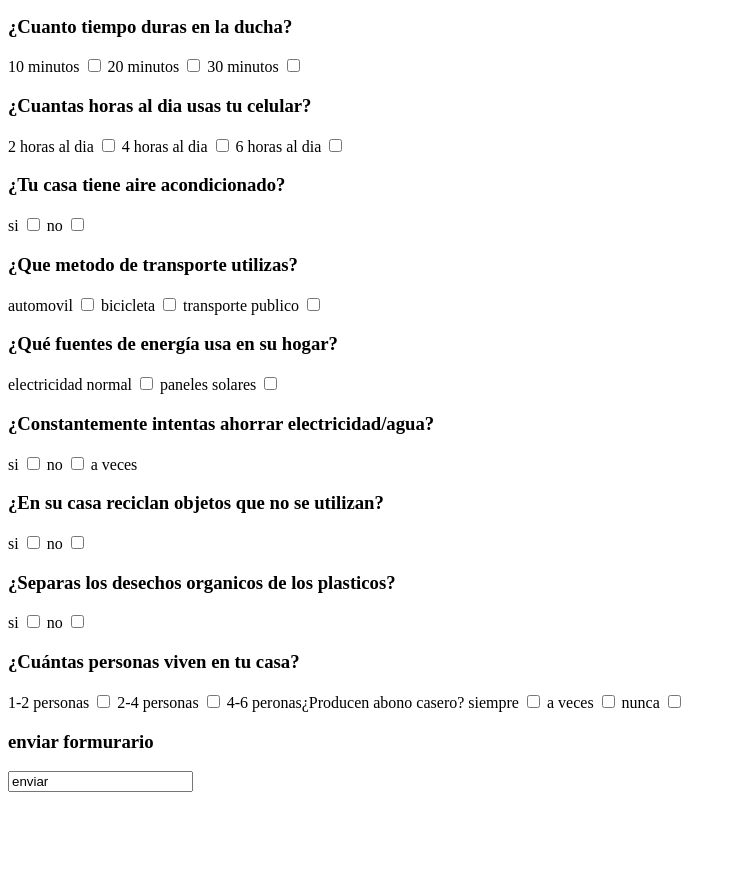
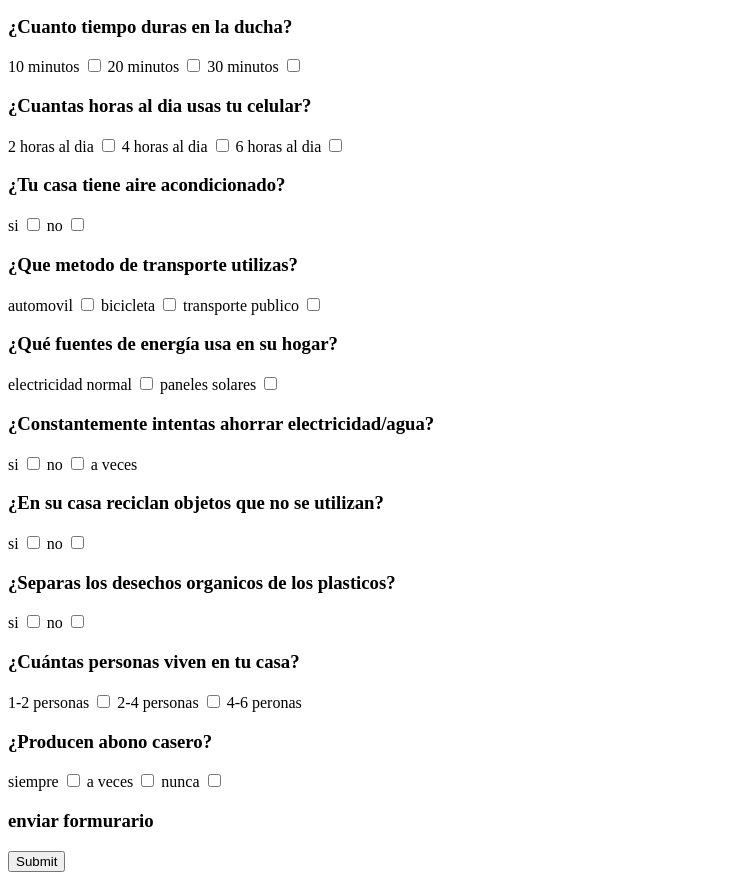
Before and after one commit to jhonathan73/encuesta-huella-ecologica-CAP01, a plain HTML site: page index.html in a window 1280 px wide. Shown: the part 104-984 px from the top of the page, without its empty margins (0-736 px from the left). Before the commit the page ends 904 px from the top, so only its background shows below. Drawn offline with Linux system fonts and the light colour scheme.

Commit message:
Update index.html

```diff
--- a/index.html
+++ b/index.html
@@ -59,8 +59,8 @@
 <input type="checkbox"/>
   <label>2-4 personas</label>
 <input type="checkbox"/>
-<label>4-6 peronas</label<
-  <h3>¿Producen abono casero?</label>
+  <label>4-6 peronas</label>
+  <h3>¿Producen abono casero?</h3>
   <label>siempre</label>
 <input type="checkbox"/>
   <label>a veces</label>
@@ -68,5 +68,5 @@
   <label>nunca</label>
 <input type="checkbox"/>
   <h3>enviar formurario</h3>
-<input type="submit=" value="enviar" />
+<input type="submit">
 </form>
```
